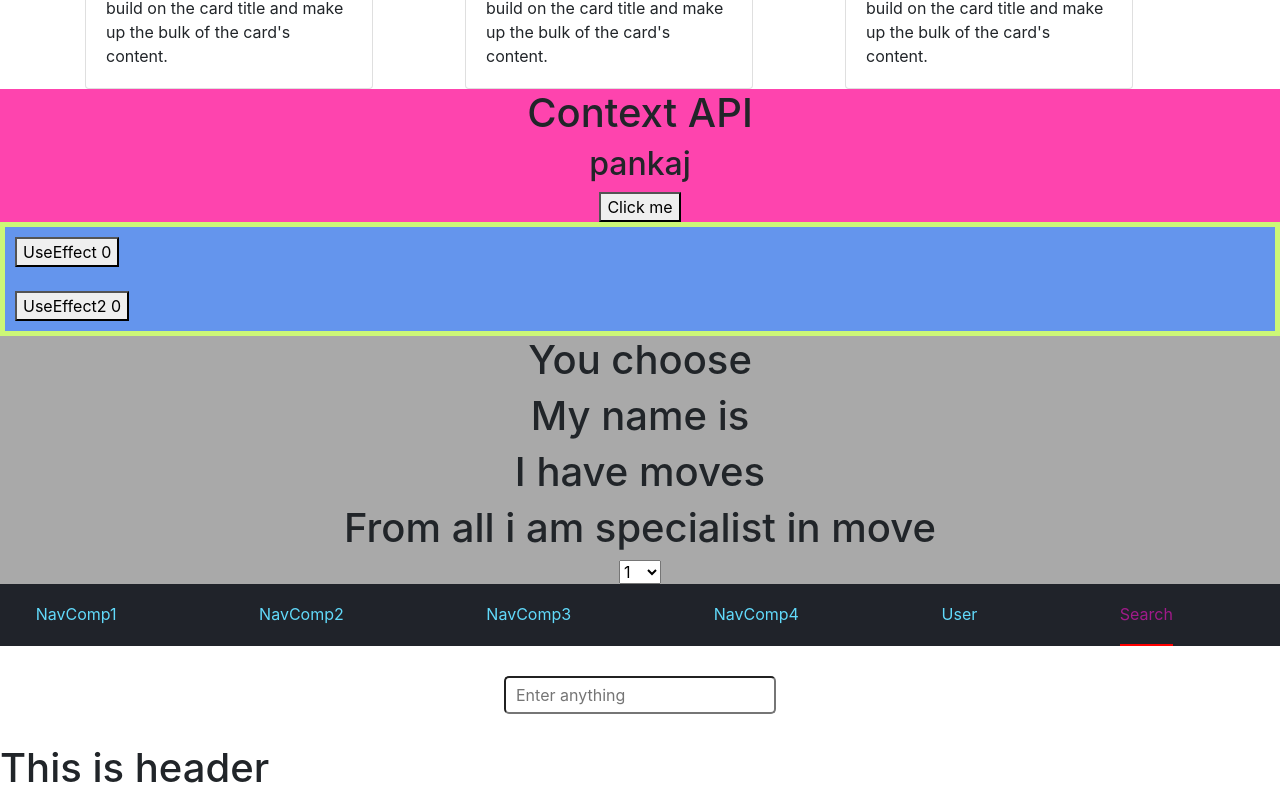
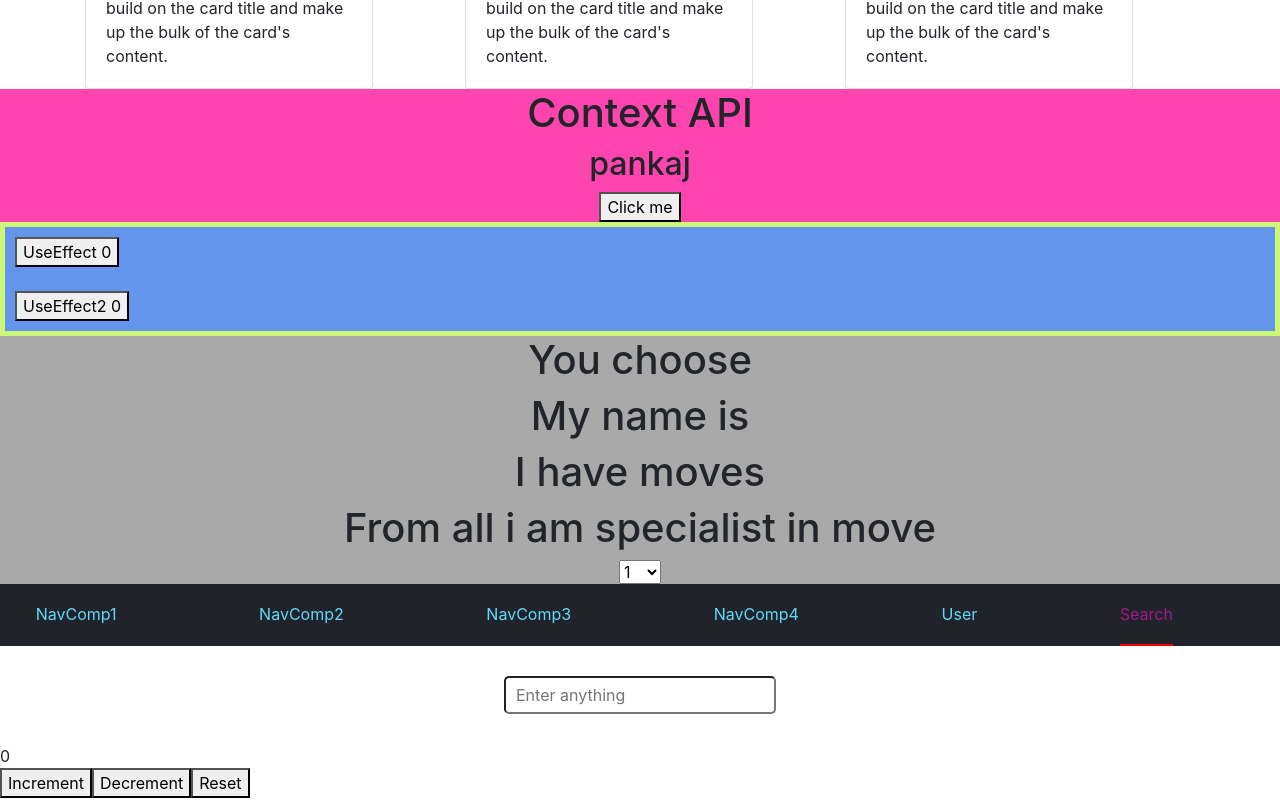
Before and after one commit to pankajgulabsharma/React_Hook, a React (Create React App) app: page /search in a window 1280 px wide. Shown: the part 4043-4843 px from the top of the page. Built offline with nearby package versions, Linux system fonts and the light colour scheme; no server answers.

Commit message:
30 jan 2021

```diff
--- a/src/App.js
+++ b/src/App.js
@@ -1,9 +1,9 @@
-import React from 'react';
-import './App.css';
+import React from "react";
+import "./App.css";
 import UseState_Fun from "./UseState_Fun";
 import CurrentTime from "./CurrentTime";
 import CurrentTime2 from "./CurrentTime2";
-import Conditional_InLineStyle from './Conditional_InLineStyle';
+import Conditional_InLineStyle from "./Conditional_InLineStyle";
 import EventHandling from "./EventHandling";
 import Form1 from "./Form1";
 import Form2 from "./Form2";
@@ -13,28 +13,69 @@ import ToDoList from "./ToDoList";
 import ToDoList2 from "./ToDoList2";
 import Increment_Decrement from "./Increment_Decrement";
 
-import '../node_modules/bootstrap/dist/css/bootstrap.min.css';
-import Bootstrap from './Bootstrap';
+import "../node_modules/bootstrap/dist/css/bootstrap.min.css";
+import Bootstrap from "./Bootstrap";
 
-import ContextAPI from './ContextAPI';
-import UseEffect from './UseEffect';
-import Axios from './Axios';
+import ContextAPI from "./ContextAPI";
+import UseEffect from "./UseEffect";
+import Axios from "./Axios";
 
-import { Route, Switch } from 'react-router-dom';
-import Navbar from './Navbar';
-import NavComp1 from './NavComp1';
-import NavComp2 from './NavComp2';
-import NavComp3 from './NavComp3';
-import NavComp4 from './NavComp4';
-import PageError from './PageError';
-import UseParams from './UseParams';
-import Search from './Search';
-import Google_Keep from './Google_Keep';
-
+import { Route, Switch } from "react-router-dom";
+import Navbar from "./Navbar";
+import NavComp1 from "./NavComp1";
+import NavComp2 from "./NavComp2";
+import NavComp3 from "./NavComp3";
+import NavComp4 from "./NavComp4";
+import PageError from "./PageError";
+import UseParams from "./UseParams";
+import Search from "./Search";
+import UseReducerComp from "./UseReducer";
 
 function App() {
+  /*
+  const [state, setState] = useState(0);
+  const [initialState, setInitialState] = useState(0);
+  const [x, setX] = useState(0);
+  const [y, setY] = useState(0);
+
+  useEffect(() => {
+    document.title = `Title clicked ${state} times`;
+  }, [state]);
+
+  //
+  const tick = () => {
+    setInitialState(initialState + 1);
+  };
+  useEffect(() => {
+    setInterval(tick, 1000);
+  }, [initialState]);
+
+  //
+  const logMousePositon = e => {
+    console.log("mouse event");
+    setX(e.clientX);
+    setY(e.clientY);
+  };
+  useEffect(() => {
+    console.log("useEffect called");
+    window.addEventListener("mousemove", logMousePositon); //componentDidMount,componentDidupdate
+    return () => {
+      //componentWillUnmount
+      window.removeEventListener("mousemove", logMousePositon);
+    };
+  }, []);
+
+  */
   return (
     <>
+      {/* {initialState}
+         <br />
+         <button onClick={() => setState(preVal => preVal + 1)}>
+         Click me {state}
+         </button>
+         <br />
+         X-{x} Y-{y} */}
+
       <UseState_Fun />
       <CurrentTime />
       <CurrentTime2 />
@@ -57,19 +98,22 @@ function App() {
       <Switch>
         {/* <Route exact path="/" component={NavComp1} /> */}
         {/* <Route exact path="/navcomp2" component={NavComp2} /> */}
-
         {/* this above lines is commented bcz i want to show how pass props in Component of route and also the difference between render(render only specific nodes) and component(again render all nodes) attribute  */}
-        <Route exact path="/" component={()=><NavComp1 myname="pankaj"/>} />
-        <Route path="/navcomp2" render={()=><NavComp2 my school_name="sent Raghuvir"/>} />
-        <Route exact path="/navcomp3" component={NavComp3} /> {/* we r putting exact here bcz this line and it's below line having same initialization i.e /navcomp3 and u know Route see it's initial value and on the basis of that is shows component */}
+        <Route exact path="/" component={() => <NavComp1 myname="pankaj" />} />
+        <Route
+          path="/navcomp2"
+          render={() => <NavComp2 my school_name="sent Raghuvir" />}
+        />
+        <Route exact path="/navcomp3" component={NavComp3} />{" "}
+        {/* we r putting exact here bcz this line and it's below line having same initialization i.e /navcomp3 and u know Route see it's initial value and on the basis of that is shows component */}
         <Route path="/navcomp3/navcomp4" component={NavComp4} />
-        <Route path="/useparams/:fname/:lname" component={UseParams} />{/* this line indidates if u want data inside of User tab then u need to use http://localhost:3000/useparams/pankaj see instead of pankaj u can write any fname*/}
+        <Route path="/useparams/:fname/:lname" component={UseParams} />
+        {/* this line indidates if u want data inside of User tab then u need to use http://localhost:3000/useparams/pankaj see instead of pankaj u can write any fname*/}
         <Route path="/search" component={Search} />
         <Route component={PageError}></Route>
       </Switch>
 
-      <Google_Keep />
-
+      <UseReducerComp />
     </>
   );
 }
--- a/src/Google_Keep.js
+++ /dev/null
@@ -1,12 +0,0 @@
-import React from 'react';
-import Header from './Header';
-
-const Google_Keep = () => {
-    return (
-        <div>
-            <Header />
-        </div>
-    )
-}
-
-export default Google_Keep;
--- /dev/null
+++ b/src/UseReducer.js
@@ -0,0 +1,32 @@
+//useReducer is similer to useState but
+
+import React, { useReducer } from "react";
+
+const initialState = 0;
+const reducer = (state, action) => {
+  switch (action) {
+    case "increment":
+      return state + 1;
+    case "decrement":
+      return state - 1;
+    case "reset":
+      return initialState;
+    default:
+      return state;
+  }
+};
+const UseReducerComp = () => {
+  const [count, dispatch] = useReducer(reducer, initialState); // useReducer returns [] of two value where count is used in JSX and dispatch is used for taking fun name that u used in reducer
+  return (
+    <>
+      {count}
+      <br />
+
+      <button onClick={() => dispatch("increment")}>Increment</button>
+      <button onClick={() => dispatch("decrement")}>Decrement</button>
+      <button onClick={() => dispatch("reset")}>Reset</button>
+    </>
+  );
+};
+
+export default UseReducerComp;
```
Also changed, not shown: src/Bootstrap.js (+41 -14 lines), src/CompC.js (+9 -8 lines).
